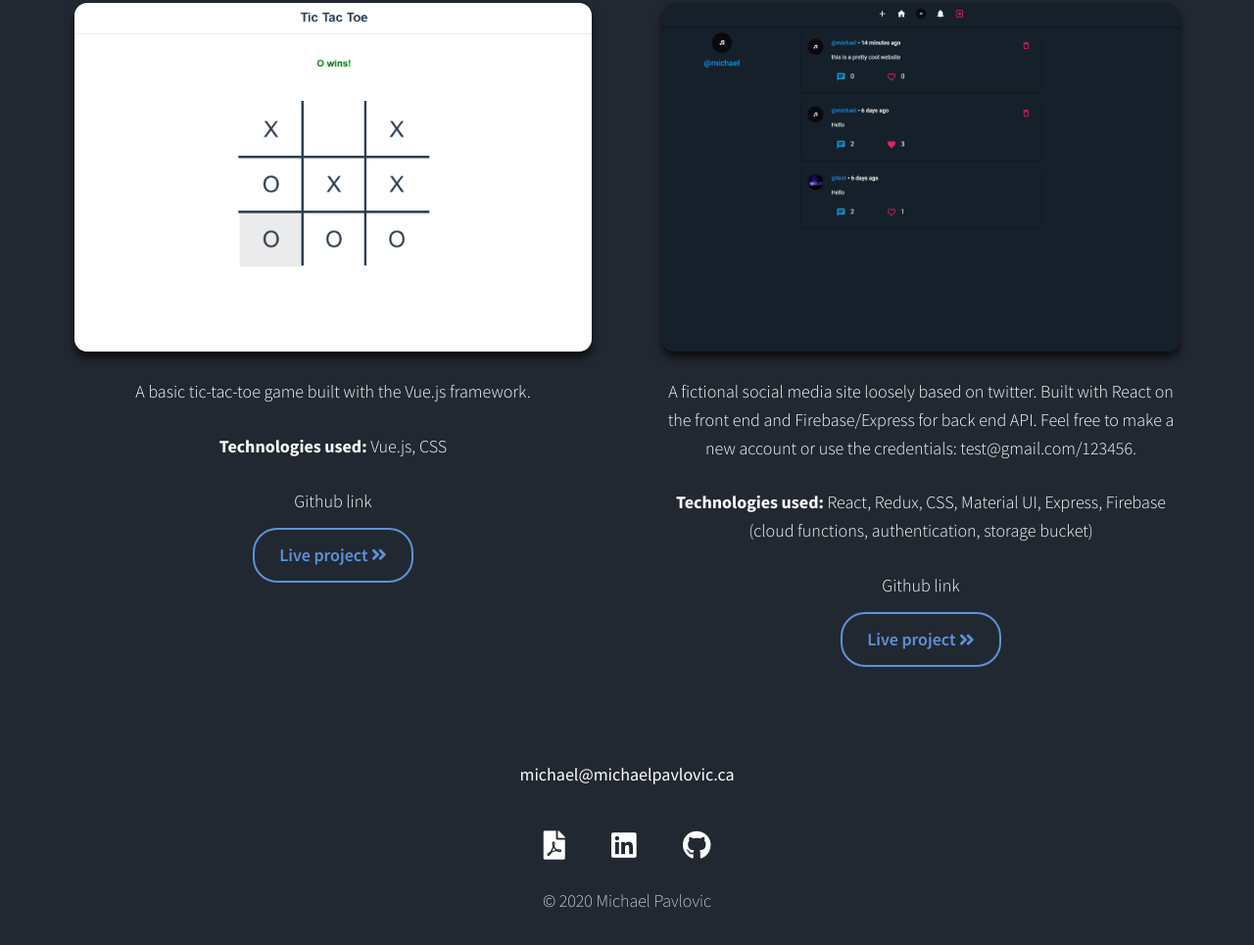
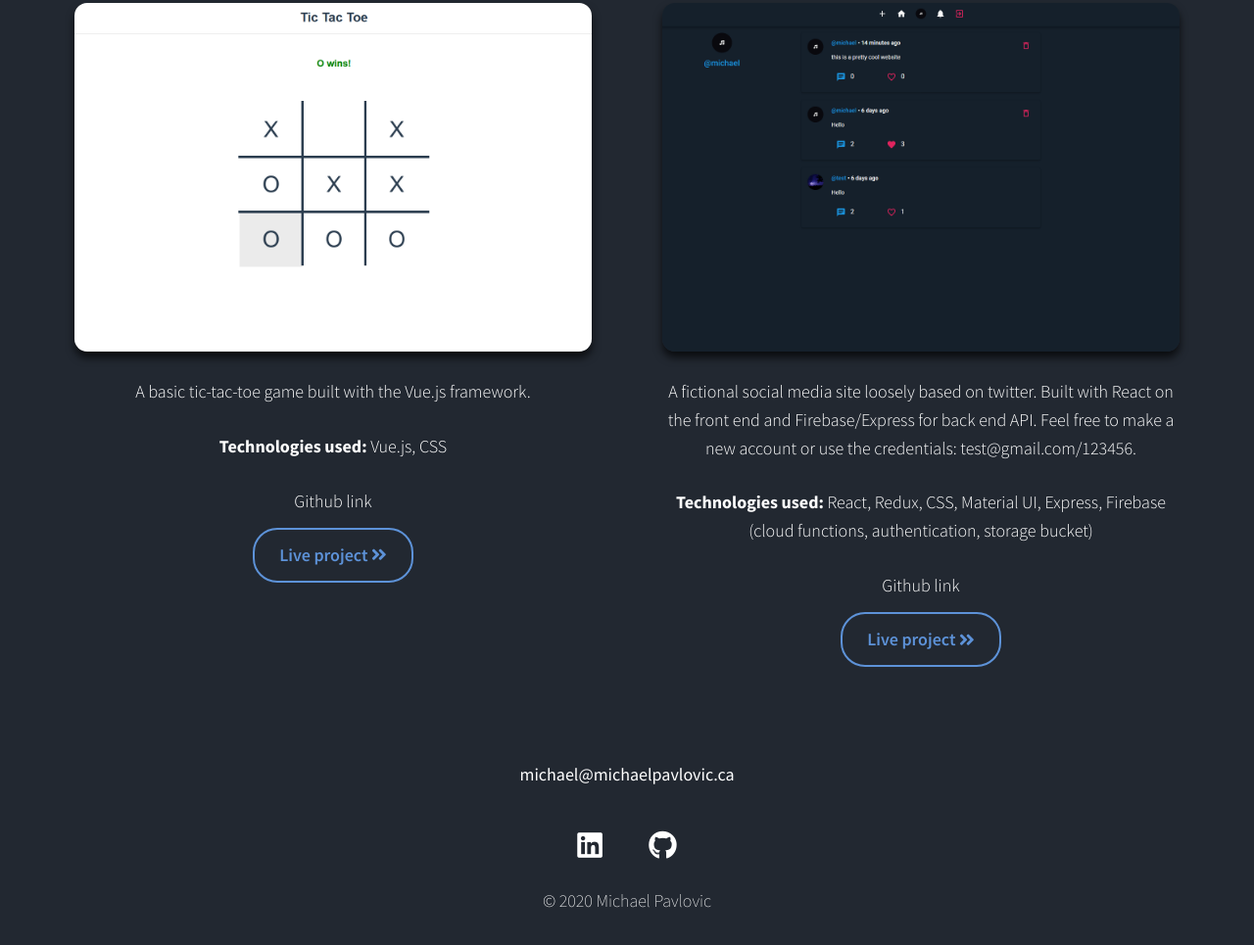
Before and after one commit to MichaelPavlovic/portfolio, a plain HTML site: page index.html in a window 1280 px wide. Shown: the part 3315-4280 px from the top of the page at 98% size. Drawn offline with Linux system fonts and the light colour scheme.

Commit message:
Remove resume link

```diff
--- a/index.html
+++ b/index.html
@@ -133,7 +133,6 @@
     <footer class="footer" id="contact">
       <a href="mailto:mail@michaelpavlovic.ca" class="animated__link">michael@michaelpavlovic.ca</a>
       <ul class="social__list">
-        <li class="social__item"><a class="social__link" href="resources/resume.pdf" title="Resume"><i class="fas fa-file-pdf"></i></a></li>
         <li class="social__item"><a class="social__link" href="https://www.linkedin.com/in/michaelpavlovic/" title="LinkedIn"><i class="fab fa-linkedin"></i></a></li>
         <li class="social__item"><a class="social__link" href="https://github.com/MichaelPavlovic" title="Github"><i class="fab fa-github"></i></a></li>
       </ul>
```
Also changed, not shown: 1 other file.
